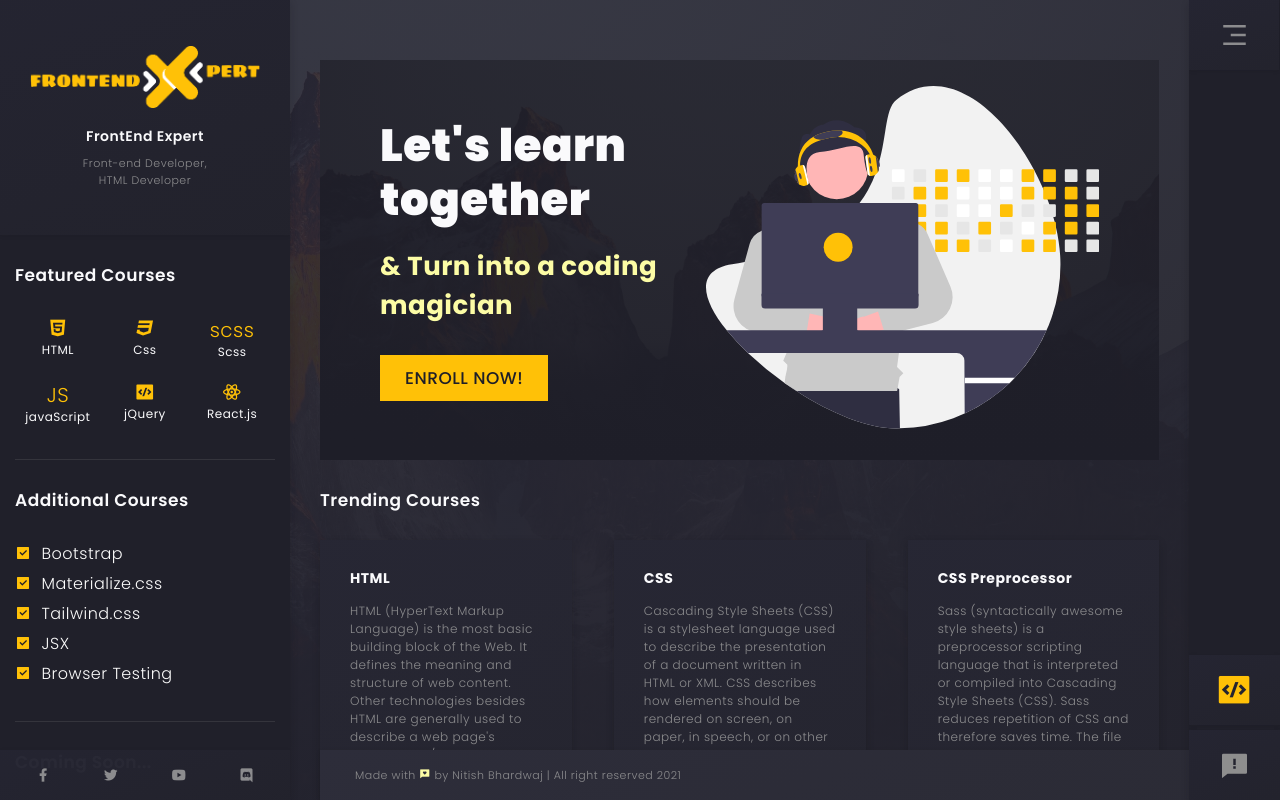
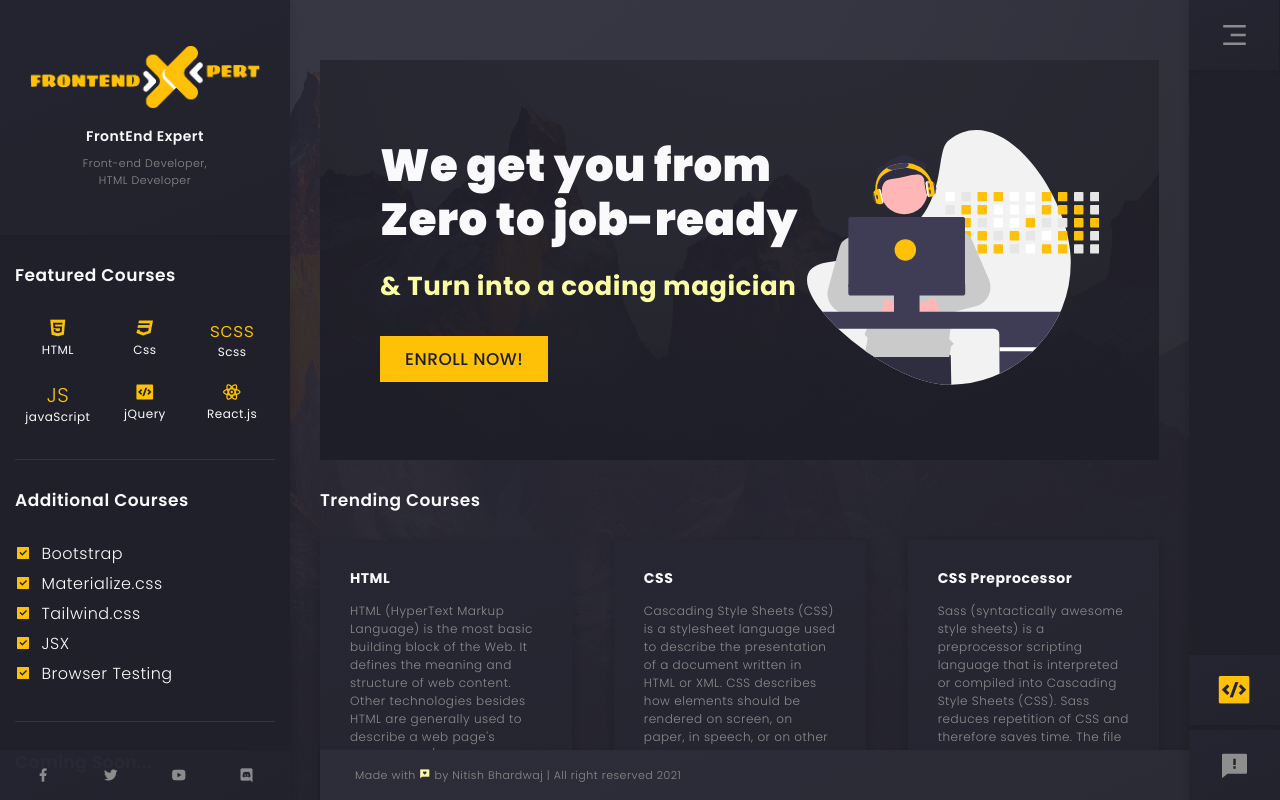
Before and after one commit to nitishbhardwaj00/FrontendExpert, a React (Create React App) app: page / in a window 1280 px wide. Built offline with nearby package versions, Linux system fonts and the light colour scheme.

Commit message:
Update MainContainer.js

```diff
--- a/src/component/MainContainer.js
+++ b/src/component/MainContainer.js
@@ -8,7 +8,7 @@ export default function MainContainer(){
     return(
         <div className='maincontainercomponent'>
             <Banner
-            title="Let's learn together"
+            title="We get you from Zero to job-ready"
             class=' banner-img visible'
             subtitle="& Turn into a coding magician"
             />
```
